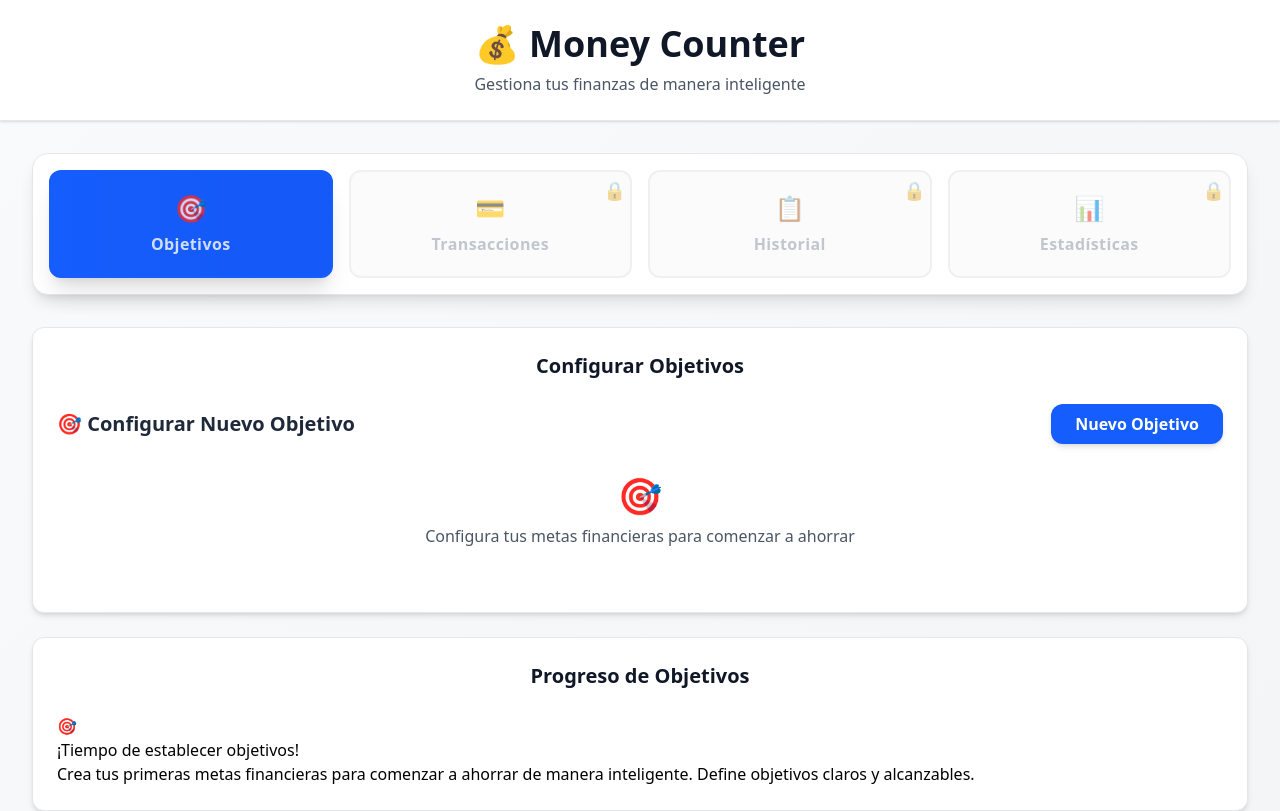
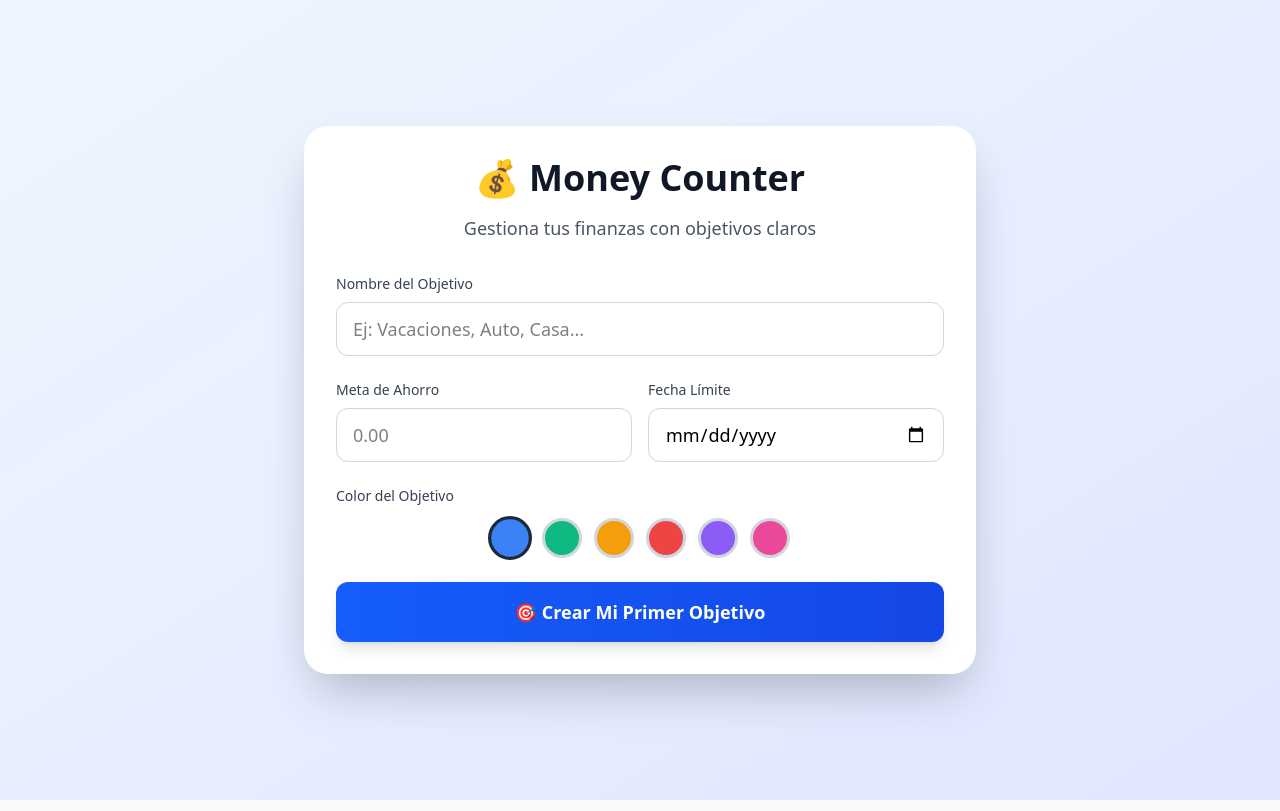
Before and after one commit to rodrigofrende/confettiCounter, a React (Vite) app: page / in a window 1280 px wide. Shown: the top 811 px of the page. Built offline with nearby package versions, Linux system fonts and the light colour scheme.

Commit message:
improve look and feel

```diff
--- a/src/App.tsx
+++ b/src/App.tsx
@@ -92,18 +92,46 @@ function App() {
 
   const balance = totalIncome - totalExpenses;
 
+  // Si no hay objetivos, mostrar la página de configuración inicial
+  if (goals.length === 0) {
+    return (
+      <div className="min-h-screen bg-gradient-to-br from-blue-50 to-indigo-100 flex items-center justify-center p-4">
+        <div className="max-w-2xl w-full bg-white rounded-3xl shadow-2xl p-8">
+          <div className="text-center mb-8">
+            <h1 className="text-3xl lg:text-4xl font-bold text-gray-900 mb-4">
+              💰 Money Counter
+            </h1>
+            <p className="text-gray-600 text-lg">
+              Gestiona tus finanzas con objetivos claros
+            </p>
+          </div>
+
+          <GoalSettings onAddGoal={addGoal} />
+        </div>
+      </div>
+    );
+  }
+
   return (
     <div className="min-h-screen bg-gradient-to-br from-gray-50 to-gray-100">
       {/* Header */}
       <div className="bg-white shadow-sm border-b border-gray-200">
-        <div className="max-w-7xl mx-auto px-4 sm:px-6 lg:px-8 py-6">
-          <div className="text-center">
-            <h1 className="text-2xl sm:text-3xl lg:text-4xl font-bold text-gray-900 mb-2">
+        <div className="max-w-7xl mx-auto px-4 sm:px-6 lg:px-8 py-4">
+          <div className="flex items-center justify-between">
+            <div>
+              <h1 className="text-xl sm:text-2xl font-bold text-gray-900">
                 💰 Money Counter
               </h1>
-            <p className="text-sm sm:text-base text-gray-600">
-              Gestiona tus finanzas de manera inteligente
+              <p className="text-sm text-gray-600">
+                Balance: <span className={`font-bold ${balance >= 0 ? 'text-green-600' : 'text-red-600'}`}>
+                  ${balance.toFixed(2)}
+                </span>
               </p>
+            </div>
+            <div className="text-right">
+              <div className="text-sm text-gray-500">Objetivos activos</div>
+              <div className="text-lg font-bold text-blue-600">{goals.length}</div>
+            </div>
           </div>
         </div>
       </div>
@@ -118,23 +146,13 @@ function App() {
               label: 'Objetivos',
               icon: '🎯',
               content: (
-                <div className="space-y-4 sm:space-y-6">
-                  <div className="bg-white rounded-xl shadow-md border border-gray-200 p-4 sm:p-6">
-                    <h2 className="text-lg sm:text-xl font-bold text-gray-900 mb-4 sm:mb-6 text-center">
-                      Configurar Objetivos
-                    </h2>
-                    <GoalSettings onAddGoal={addGoal} />
-                  </div>
-                  <div className="bg-white rounded-xl shadow-md border border-gray-200 p-4 sm:p-6">
-                    <h2 className="text-lg sm:text-xl font-bold text-gray-900 mb-4 sm:mb-6 text-center">
-                      Progreso de Objetivos
-                    </h2>
+                <div className="space-y-6">
                   <GoalProgress
                     goals={goals}
                     onUpdateGoal={updateGoal}
                     onDeleteGoal={deleteGoal}
+                    onAddGoal={addGoal}
                   />
-                  </div>
                 </div>
               ),
             },
@@ -142,46 +160,51 @@ function App() {
               id: 'transacciones',
               label: 'Transacciones',
               icon: '💳',
-              disabled: goals.length === 0,
               content: (
-                <div className="space-y-4 sm:space-y-6">
-                  {/* Balance Overview */}
-                  <div className="bg-white rounded-xl shadow-md border border-gray-200 p-4 sm:p-6">
-                    <div className="text-center mb-6">
-                      <h2 className="text-lg sm:text-xl font-bold text-gray-900 mb-2">Balance Total</h2>
-                      <div className={`text-3xl sm:text-4xl font-bold mb-4 ${
-                        balance >= 0 ? 'text-green-600' : 'text-red-600'
-                      }`}>
-                        ${balance.toFixed(2)}
-                      </div>
+                <div className="space-y-6">
+                  {/* Quick Stats */}
                   <div className="grid grid-cols-2 gap-4">
-                        <div className="bg-green-50 rounded-lg p-3 sm:p-4 text-center">
-                          <div className="text-lg sm:text-xl font-bold text-green-700">
-                            ${totalIncome.toFixed(2)}
-                          </div>
-                          <div className="text-xs sm:text-sm text-green-600 font-medium">
-                            Ingresos
+                    <div className="bg-white rounded-xl p-4 shadow-md border border-gray-200">
+                      <div className="text-center">
+                        <div className="text-2xl font-bold text-green-600">${totalIncome.toFixed(2)}</div>
+                        <div className="text-sm text-gray-600">Ingresos</div>
                       </div>
                     </div>
-                        <div className="bg-red-50 rounded-lg p-3 sm:p-4 text-center">
-                          <div className="text-lg sm:text-xl font-bold text-red-700">
-                            ${totalExpenses.toFixed(2)}
-                          </div>
-                          <div className="text-xs sm:text-sm text-red-600 font-medium">
-                            Gastos
-                          </div>
-                        </div>
+                    <div className="bg-white rounded-xl p-4 shadow-md border border-gray-200">
+                      <div className="text-center">
+                        <div className="text-2xl font-bold text-red-600">${totalExpenses.toFixed(2)}</div>
+                        <div className="text-sm text-gray-600">Gastos</div>
                       </div>
                     </div>
                   </div>
 
                   {/* Transaction Form */}
-                  <div className="bg-white rounded-xl shadow-md border border-gray-200 p-4 sm:p-6">
-                    <h2 className="text-lg sm:text-xl font-bold text-gray-900 mb-4 text-center">
+                  <div className="bg-white rounded-xl shadow-md border border-gray-200 p-6">
+                    <h2 className="text-xl font-bold text-gray-900 mb-4 text-center">
                       Nueva Transacción
                     </h2>
                     <TransactionForm onAddTransaction={addTransaction} />
                   </div>
+
+                  {/* Recent Transactions */}
+                  {transactions.length > 0 && (
+                    <div className="bg-white rounded-xl shadow-md border border-gray-200 p-6">
+                      <h2 className="text-xl font-bold text-gray-900 mb-4 text-center">
+                        Transacciones Recientes
+                      </h2>
+                      <TransactionList
+                        transactions={transactions.slice(0, 5)}
+                        onDeleteTransaction={deleteTransaction}
+                      />
+                      {transactions.length > 5 && (
+                        <div className="text-center mt-4">
+                          <div className="text-blue-600 font-medium">
+                          Ver todas las transacciones en la pestaña Historial →
+                        </div>
+                        </div>
+                      )}
+                    </div>
+                  )}
                 </div>
               ),
             },
@@ -189,11 +212,10 @@ function App() {
               id: 'historial',
               label: 'Historial',
               icon: '📋',
-              disabled: goals.length === 0,
               content: (
-                <div className="bg-white rounded-xl shadow-md border border-gray-200 p-4 sm:p-6">
-                  <h2 className="text-lg sm:text-xl font-bold text-gray-900 mb-4 sm:mb-6 text-center">
-                    Historial de Transacciones
+                <div className="bg-white rounded-xl shadow-md border border-gray-200 p-6">
+                  <h2 className="text-xl font-bold text-gray-900 mb-6 text-center">
+                    Historial Completo
                   </h2>
                   <TransactionList
                     transactions={transactions}
@@ -206,11 +228,10 @@ function App() {
               id: 'estadisticas',
               label: 'Estadísticas',
               icon: '📊',
-              disabled: goals.length === 0,
               content: (
-                <div className="space-y-4 sm:space-y-6">
-                  <div className="bg-white rounded-xl shadow-md border border-gray-200 p-4 sm:p-6">
-                    <h2 className="text-lg sm:text-xl font-bold text-gray-900 mb-4 sm:mb-6 text-center">
+                <div className="space-y-6">
+                  <div className="bg-white rounded-xl shadow-md border border-gray-200 p-6">
+                    <h2 className="text-xl font-bold text-gray-900 mb-6 text-center">
                       Estadísticas Financieras
                     </h2>
                     <Statistics
@@ -220,8 +241,8 @@ function App() {
                       balance={balance}
                     />
                   </div>
-                  <div className="bg-white rounded-xl shadow-md border border-gray-200 p-4 sm:p-6">
-                    <h2 className="text-lg sm:text-xl font-bold text-gray-900 mb-4 sm:mb-6 text-center">
+                  <div className="bg-white rounded-xl shadow-md border border-gray-200 p-6">
+                    <h2 className="text-xl font-bold text-gray-900 mb-6 text-center">
                       Configuración
                     </h2>
                     <div className="text-center">
--- a/src/components/GoalProgress.tsx
+++ b/src/components/GoalProgress.tsx
@@ -1,36 +1,155 @@
-import React from 'react';
+import React, { useState } from 'react';
 import type { Goal } from '../types';
 
 interface GoalProgressProps {
   goals: Goal[];
   onUpdateGoal: (id: string, updates: Partial<Goal>) => void;
   onDeleteGoal: (id: string) => void;
+  onAddGoal: (goal: Omit<Goal, 'id'>) => void;
 }
 
 export const GoalProgress: React.FC<GoalProgressProps> = ({
   goals,
   onUpdateGoal,
-  onDeleteGoal
+  onDeleteGoal,
+  onAddGoal
 }) => {
-  if (goals.length === 0) {
+  const [showNewGoalForm, setShowNewGoalForm] = useState(false);
+  const [name, setName] = useState('');
+  const [targetAmount, setTargetAmount] = useState('');
+  const [deadline, setDeadline] = useState('');
+  const [color, setColor] = useState('#3B82F6');
+
+  const handleSubmit = (e: React.FormEvent) => {
+    e.preventDefault();
+    const numTarget = parseFloat(targetAmount);
+    if (isNaN(numTarget) || numTarget <= 0 || !name.trim() || !deadline) return;
+
+    const newGoal: Omit<Goal, 'id'> = {
+      name: name.trim(),
+      targetAmount: numTarget,
+      currentAmount: 0,
+      deadline: new Date(deadline),
+      color
+    };
+
+    onAddGoal(newGoal);
+    setName('');
+    setTargetAmount('');
+    setDeadline('');
+    setColor('#3B82F6');
+    setShowNewGoalForm(false);
+  };
+
   return (
-      <div className="card">
-        <div className="empty-state">
-          <div className="empty-state-icon">🎯</div>
-          <h3 className="empty-state-title">
-            ¡Tiempo de establecer objetivos!
+    <div className="space-y-6">
+      {/* Header with Add Goal Button */}
+      <div className="bg-white rounded-xl shadow-md border border-gray-200 p-6">
+        <div className="flex items-center justify-between mb-6">
+          <h2 className="text-xl font-bold text-gray-900">
+            🎯 Mis Objetivos Financieros
+          </h2>
+          <button
+            onClick={() => setShowNewGoalForm(!showNewGoalForm)}
+            className="bg-blue-600 hover:bg-blue-700 text-white font-bold py-2 px-4 rounded-xl transition-all duration-300 transform hover:scale-105 shadow-md hover:shadow-lg"
+          >
+            {showNewGoalForm ? 'Cancelar' : '+ Nuevo Objetivo'}
+          </button>
+        </div>
+
+        {/* New Goal Form */}
+        {showNewGoalForm && (
+          <form onSubmit={handleSubmit} className="space-y-4 p-4 bg-gray-50 rounded-xl border-2 border-dashed border-gray-300">
+            <div>
+              <label className="block text-sm font-medium text-gray-700 mb-2">
+                Nombre del Objetivo
+              </label>
+              <input
+                type="text"
+                value={name}
+                onChange={(e) => setName(e.target.value)}
+                placeholder="Ej: Vacaciones, Auto, Casa..."
+                className="w-full px-4 py-2 border border-gray-300 rounded-lg focus:ring-2 focus:ring-blue-500 focus:border-transparent"
+                required
+              />
+            </div>
+
+            <div className="grid grid-cols-2 gap-4">
+              <div>
+                <label className="block text-sm font-medium text-gray-700 mb-2">
+                  Meta de Ahorro
+                </label>
+                <input
+                  type="number"
+                  step="0.01"
+                  min="0.01"
+                  value={targetAmount}
+                  onChange={(e) => setTargetAmount(e.target.value)}
+                  placeholder="0.00"
+                  className="w-full px-4 py-2 border border-gray-300 rounded-lg focus:ring-2 focus:ring-blue-500 focus:border-transparent"
+                  required
+                />
+              </div>
+
+              <div>
+                <label className="block text-sm font-medium text-gray-700 mb-2">
+                  Fecha Límite
+                </label>
+                <input
+                  type="date"
+                  value={deadline}
+                  onChange={(e) => setDeadline(e.target.value)}
+                  className="w-full px-4 py-2 border border-gray-300 rounded-lg focus:ring-2 focus:ring-blue-500 focus:border-transparent"
+                  required
+                />
+              </div>
+            </div>
+
+            <div>
+              <label className="block text-sm font-medium text-gray-700 mb-2">
+                Color del Objetivo
+              </label>
+              <div className="flex space-x-2">
+                {['#3B82F6', '#10B981', '#F59E0B', '#EF4444', '#8B5CF6', '#EC4899'].map((colorOption) => (
+                  <button
+                    key={colorOption}
+                    type="button"
+                    onClick={() => setColor(colorOption)}
+                    className={`w-8 h-8 rounded-full border-2 ${
+                      color === colorOption ? 'border-gray-800' : 'border-gray-300'
+                    }`}
+                    style={{ backgroundColor: colorOption }}
+                  />
+                ))}
+              </div>
+            </div>
+
+            <div className="flex space-x-3">
+              <button
+                type="submit"
+                className="bg-green-600 hover:bg-green-700 text-white font-bold py-2 px-4 rounded-xl transition-all duration-300 transform hover:scale-105 shadow-md hover:shadow-lg flex-1"
+              >
+                Crear Objetivo
+              </button>
+            </div>
+          </form>
+        )}
+      </div>
+
+      {/* Goals List */}
+      {goals.length === 0 ? (
+        <div className="bg-white rounded-xl shadow-md border border-gray-200 p-8">
+          <div className="text-center">
+            <div className="text-6xl mb-4">🎯</div>
+            <h3 className="text-xl font-bold text-gray-900 mb-2">
+              ¡Crea tu primer objetivo!
             </h3>
-          <p className="empty-state-description">
-            Crea tus primeras metas financieras para comenzar a ahorrar de manera inteligente. Define objetivos claros y alcanzables.
+            <p className="text-gray-600">
+              Define metas financieras claras para empezar a ahorrar de manera inteligente
             </p>
           </div>
         </div>
-    );
-  }
-
-  return (
-    <div className="card">
-
+      ) : (
         <div className="space-y-4">
           {goals.map((goal) => {
           const progress = Math.min((goal.currentAmount / goal.targetAmount) * 100, 100);
@@ -39,7 +158,7 @@ export const GoalProgress: React.FC<GoalProgressProps> = ({
           const daysLeft = Math.ceil((new Date(goal.deadline).getTime() - new Date().getTime()) / (1000 * 60 * 60 * 24));
 
                       return (
-            <div key={goal.id} className="p-6 bg-gradient-to-br from-white/90 to-gray-50/90 rounded-2xl border-l-4 shadow-lg hover:shadow-xl transition-all duration-300 animate-slide-in" style={{borderColor: goal.color}}>
+              <div key={goal.id} className="bg-white rounded-xl p-6 shadow-md border border-gray-200 hover:shadow-lg transition-all duration-300" style={{borderLeft: `4px solid ${goal.color}`}}>
                 <div className="flex items-center justify-between mb-4">
                   <h4 className="font-bold text-gray-800 text-lg flex items-center gap-2">
                     <span className="text-2xl">🎯</span>
@@ -106,7 +225,7 @@ export const GoalProgress: React.FC<GoalProgressProps> = ({
                 )}
 
                 {isGoalReached && (
-                <div className="text-center text-green-600 font-bold text-lg mt-3 p-3 bg-green-50 rounded-xl animate-bounce-in">
+                  <div className="text-center text-green-600 font-bold text-lg mt-3 p-3 bg-green-50 rounded-xl">
                     🎉 ¡Objetivo alcanzado! 🎊
                   </div>
                 )}
@@ -114,6 +233,7 @@ export const GoalProgress: React.FC<GoalProgressProps> = ({
             );
           })}
         </div>
+      )}
     </div>
   );
 };
--- a/src/components/GoalSettings.tsx
+++ b/src/components/GoalSettings.tsx
@@ -6,7 +6,6 @@ interface GoalSettingsProps {
 }
 
 export const GoalSettings: React.FC<GoalSettingsProps> = ({ onAddGoal }) => {
-  const [isOpen, setIsOpen] = useState(false);
   const [name, setName] = useState('');
   const [targetAmount, setTargetAmount] = useState('');
   const [deadline, setDeadline] = useState('');
@@ -30,34 +29,10 @@ export const GoalSettings: React.FC<GoalSettingsProps> = ({ onAddGoal }) => {
     setTargetAmount('');
     setDeadline('');
     setColor('#3B82F6');
-    setIsOpen(false);
   };
 
   return (
-    <div className="card mb-6">
-      <div className="flex items-center justify-between mb-4">
-        <h3 className="text-xl font-semibold text-gray-800">
-          🎯 Configurar Nuevo Objetivo
-        </h3>
-        <button
-          onClick={() => setIsOpen(!isOpen)}
-          className="bg-blue-600 hover:bg-blue-700 text-white font-bold py-2 px-6 rounded-xl transition-all duration-300 transform hover:scale-105 shadow-md hover:shadow-lg"
-        >
-          {isOpen ? 'Cerrar' : 'Nuevo Objetivo'}
-        </button>
-      </div>
-
-      {!isOpen && (
-        <div className="text-center py-4">
-          <div className="text-4xl mb-2">🎯</div>
-          <p className="text-gray-600">
-            Configura tus metas financieras para comenzar a ahorrar
-          </p>
-        </div>
-      )}
-
-      {isOpen && (
-        <form onSubmit={handleSubmit} className="space-y-4 animate-fade-in">
+    <form onSubmit={handleSubmit} className="space-y-6">
       <div>
         <label className="block text-sm font-medium text-gray-700 mb-2">
           Nombre del Objetivo
@@ -67,12 +42,12 @@ export const GoalSettings: React.FC<GoalSettingsProps> = ({ onAddGoal }) => {
           value={name}
           onChange={(e) => setName(e.target.value)}
           placeholder="Ej: Vacaciones, Auto, Casa..."
-              className="input-field"
+          className="w-full px-4 py-3 border border-gray-300 rounded-xl focus:ring-2 focus:ring-blue-500 focus:border-transparent text-lg"
           required
         />
       </div>
 
-          <div className="grid grid-cols-2 gap-4">
+      <div className="grid grid-cols-1 sm:grid-cols-2 gap-4">
         <div>
           <label className="block text-sm font-medium text-gray-700 mb-2">
             Meta de Ahorro
@@ -84,7 +59,7 @@ export const GoalSettings: React.FC<GoalSettingsProps> = ({ onAddGoal }) => {
             value={targetAmount}
             onChange={(e) => setTargetAmount(e.target.value)}
             placeholder="0.00"
-                className="input-field"
+            className="w-full px-4 py-3 border border-gray-300 rounded-xl focus:ring-2 focus:ring-blue-500 focus:border-transparent text-lg"
             required
           />
         </div>
@@ -97,24 +72,24 @@ export const GoalSettings: React.FC<GoalSettingsProps> = ({ onAddGoal }) => {
             type="date"
             value={deadline}
             onChange={(e) => setDeadline(e.target.value)}
-                className="input-field"
+            className="w-full px-4 py-3 border border-gray-300 rounded-xl focus:ring-2 focus:ring-blue-500 focus:border-transparent text-lg"
             required
           />
         </div>
       </div>
 
       <div>
-            <label className="block text-sm font-medium text-gray-700 mb-2">
+        <label className="block text-sm font-medium text-gray-700 mb-3">
           Color del Objetivo
         </label>
-            <div className="flex space-x-2">
+        <div className="flex space-x-3 justify-center">
           {['#3B82F6', '#10B981', '#F59E0B', '#EF4444', '#8B5CF6', '#EC4899'].map((colorOption) => (
             <button
               key={colorOption}
               type="button"
               onClick={() => setColor(colorOption)}
-                  className={`w-8 h-8 rounded-full border-2 ${
-                    color === colorOption ? 'border-gray-800' : 'border-gray-300'
+              className={`w-10 h-10 rounded-full border-3 transition-all duration-300 transform hover:scale-110 ${
+                color === colorOption ? 'border-gray-800 scale-110' : 'border-gray-300'
               }`}
               style={{ backgroundColor: colorOption }}
             />
@@ -122,23 +97,12 @@ export const GoalSettings: React.FC<GoalSettingsProps> = ({ onAddGoal }) => {
         </div>
       </div>
 
-          <div className="flex space-x-3">
       <button
         type="submit"
-              className="bg-green-600 hover:bg-green-700 text-white font-bold py-3 px-6 rounded-xl transition-all duration-300 transform hover:scale-105 shadow-md hover:shadow-lg flex-1"
+        className="w-full bg-gradient-to-r from-blue-600 to-blue-700 hover:from-blue-700 hover:to-blue-800 text-white font-bold py-4 px-8 rounded-xl transition-all duration-300 transform hover:scale-105 shadow-lg hover:shadow-xl text-lg"
       >
-              Crear Objetivo
+        🎯 Crear Mi Primer Objetivo
       </button>
-            <button
-              type="button"
-              onClick={() => setIsOpen(false)}
-              className="bg-gray-500 hover:bg-gray-600 text-white font-bold py-3 px-6 rounded-xl transition-all duration-300 transform hover:scale-105 shadow-md hover:shadow-lg flex-1"
-            >
-              Cancelar
-            </button>
-          </div>
     </form>
-      )}
-    </div>
   );
 };
--- a/src/components/Tabs.tsx
+++ b/src/components/Tabs.tsx
@@ -25,16 +25,12 @@ export const Tabs: React.FC<TabsProps> = ({ tabs, defaultTab }) => {
         {tabs.map((tab) => (
           <button
             key={tab.id}
-            onClick={() => !tab.disabled && setActiveTab(tab.id)}
-            disabled={tab.disabled}
+            onClick={() => setActiveTab(tab.id)}
             className={`relative flex-1 px-4 py-4 sm:py-5 rounded-xl font-bold text-sm sm:text-base transition-all duration-300 border-2 ${
-              tab.disabled
-                ? 'bg-gray-50 border-gray-200 text-gray-400 cursor-not-allowed opacity-60'
-                : activeTab === tab.id
+              activeTab === tab.id
                 ? 'bg-blue-600 border-blue-600 text-white shadow-xl transform hover:scale-105 hover:shadow-2xl'
                 : 'bg-white border-gray-300 text-gray-700 hover:bg-blue-50 hover:border-blue-300 hover:text-blue-700 transform hover:scale-105 shadow-md hover:shadow-lg'
             }`}
-            title={tab.disabled ? 'Primero debes configurar al menos un objetivo' : ''}
           >
             <div className="flex flex-row sm:flex-col items-center justify-center gap-2 sm:gap-2">
               <span className={`text-xl sm:text-2xl ${activeTab === tab.id ? 'scale-110' : ''} transition-transform duration-300`}>
@@ -43,11 +39,6 @@ export const Tabs: React.FC<TabsProps> = ({ tabs, defaultTab }) => {
               <span className="font-bold tracking-wide">
                 {tab.label}
               </span>
-              {tab.disabled && (
-                <span className="absolute top-1 right-1 text-lg opacity-70">
-                  🔒
-                </span>
-              )}
             </div>
             {activeTab === tab.id && (
               <div className="absolute inset-0 rounded-xl bg-gradient-to-r from-blue-600/20 to-blue-700/20 pointer-events-none"></div>
@@ -61,27 +52,7 @@ export const Tabs: React.FC<TabsProps> = ({ tabs, defaultTab }) => {
         {activeTabContent}
       </div>
 
-      {/* Info message when other tabs are disabled */}
-      {tabs.some(tab => tab.disabled) && (
-        <div className="mt-8 bg-gradient-to-r from-blue-50 to-indigo-50 border-2 border-blue-200 rounded-2xl p-6 text-center shadow-lg">
-          <div className="flex items-center justify-center gap-3 mb-4">
-            <span className="text-3xl animate-pulse">🎯</span>
-            <h3 className="text-xl font-bold text-blue-900">
-              ¡Configura tu primer objetivo!
-            </h3>
-          </div>
-          <p className="text-blue-700 text-base sm:text-lg font-medium leading-relaxed">
-            Para desbloquear las demás funciones, necesitas configurar al menos un objetivo financiero.
-            <br className="hidden sm:block" />
-            <span className="font-semibold">Esto te ayudará a administrar mejor tu dinero con un propósito claro.</span>
-          </p>
-          <div className="mt-4 flex justify-center">
-            <div className="bg-blue-100 text-blue-800 px-4 py-2 rounded-full text-sm font-semibold">
-              💡 ¡Empieza ahora y toma control de tus finanzas!
-            </div>
-          </div>
-        </div>
-      )}
+
     </div>
   );
 };
```
Lines whose indentation alone changed are shown as unchanged.
